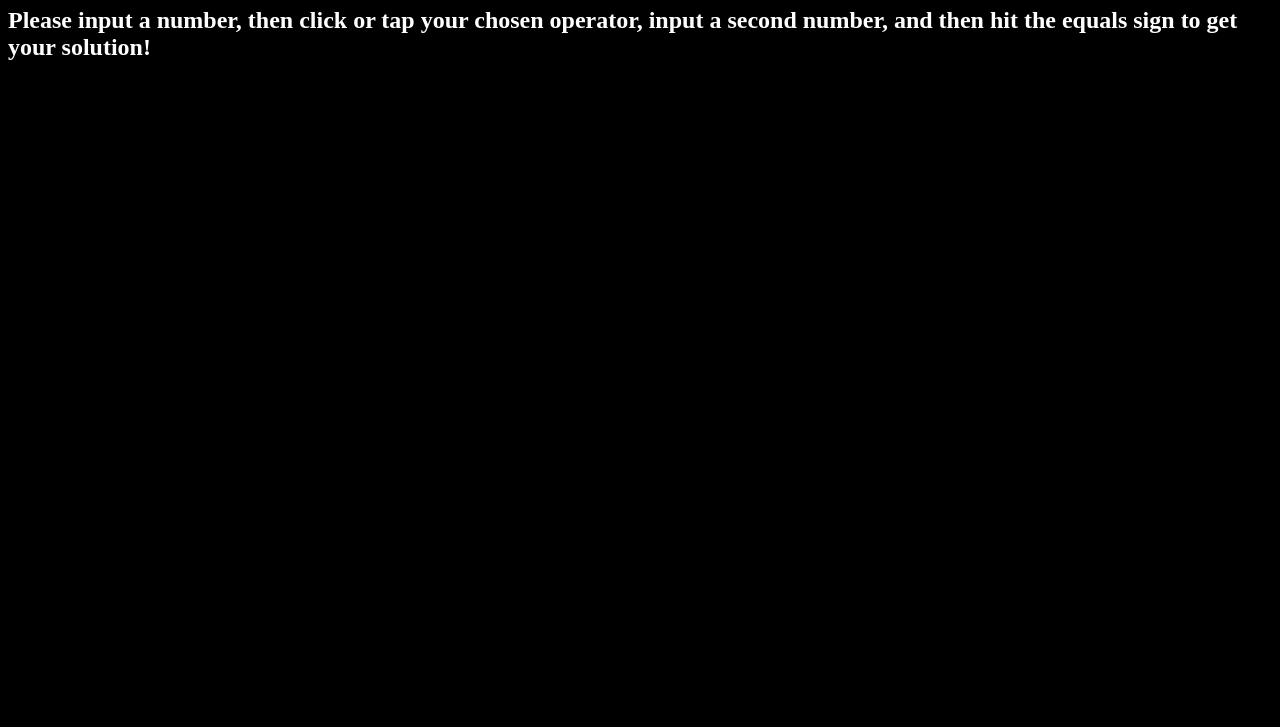
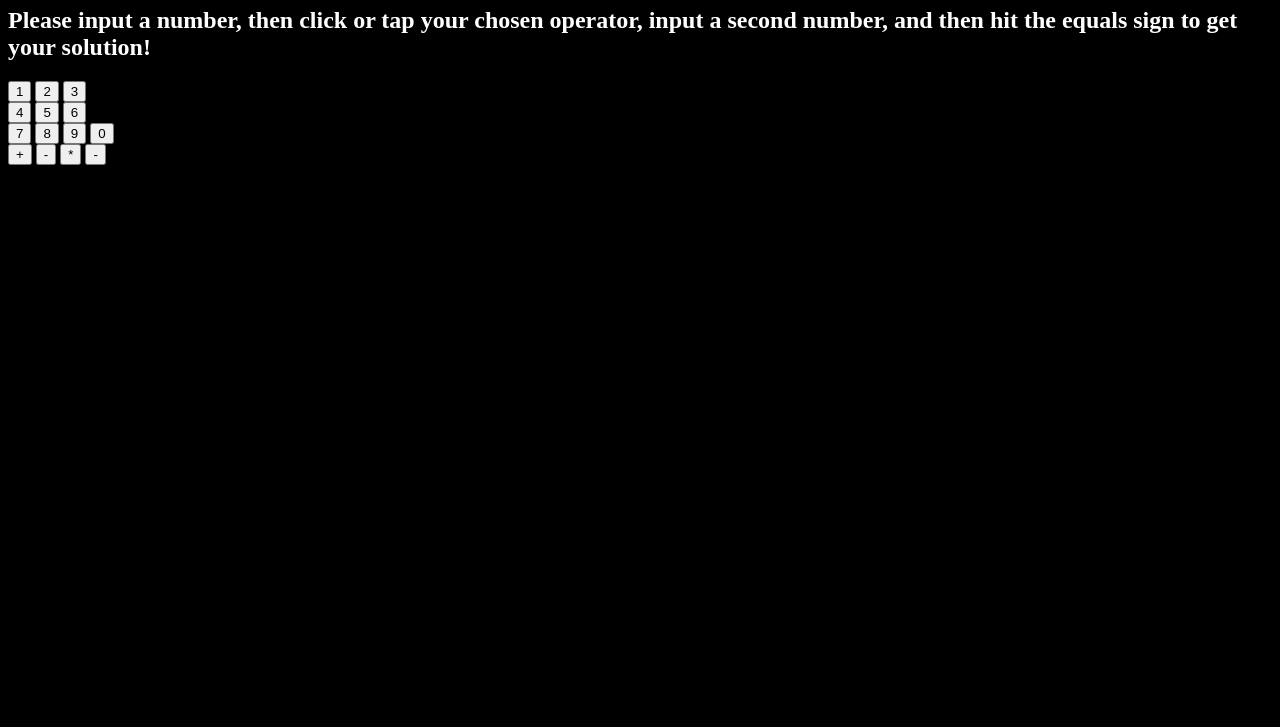
Before and after one commit to srl23/new-calc, a plain HTML site: page index.html in a window 1280 px wide. Shown: the part 73-800 px from the top of the page. Drawn offline with nearby package versions, Linux system fonts and the light colour scheme.

Commit message:
taking preexisting angular code from the old angular calculator I worked on and will change accordingly

```diff
--- a/index.html
+++ b/index.html
@@ -12,5 +12,29 @@
 <body>
 	<h1>Welcome to Yet Another Calculator Program by SRL23!</h1>
 	<h2>Please input a number, then click or tap your chosen operator, input a second number, and then hit the equals sign to get your solution!</h2>
+		<div id="container">
+		<div id="row1">
+			<button ng-click="ctrl.getNumber(1)" id="1">1</button>
+			<button ng-click="ctrl.getNumber(2)" id="2">2</button>
+			<button id="3">3</button>
+		</div>
+		<div id="row2">
+			<button id="4">4</button>
+			<button id="5">5</button>
+			<button id="6">6</button>
+		</div>
+		<div id="row3">
+			<button id="7">7</button>
+			<button id="8">8</button>
+			<button id="9">9</button>
+			<button id="0">0</button>
+		</div>
+		<div id ="operators">
+			<button id="add">+</button>
+			<button id="sub">-</button>
+			<button id="mult">*</button>
+			<button id="div">-</button>
+		</div>
+	</div>
 </body>
 </html>
```
